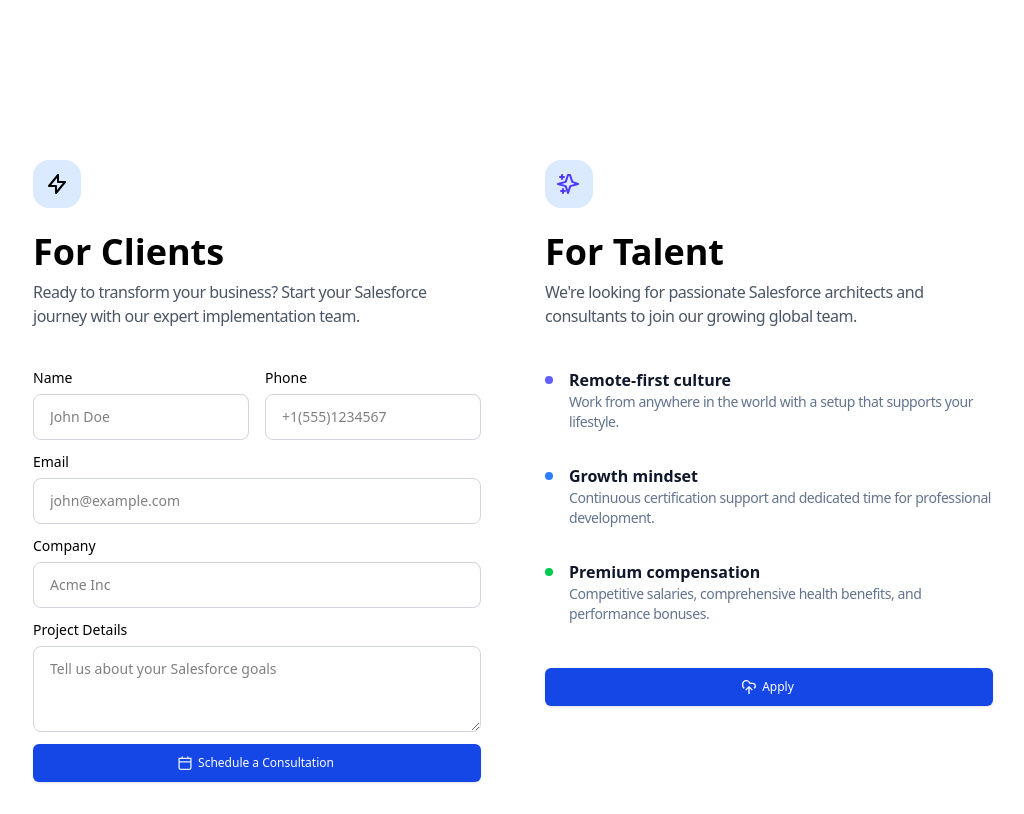
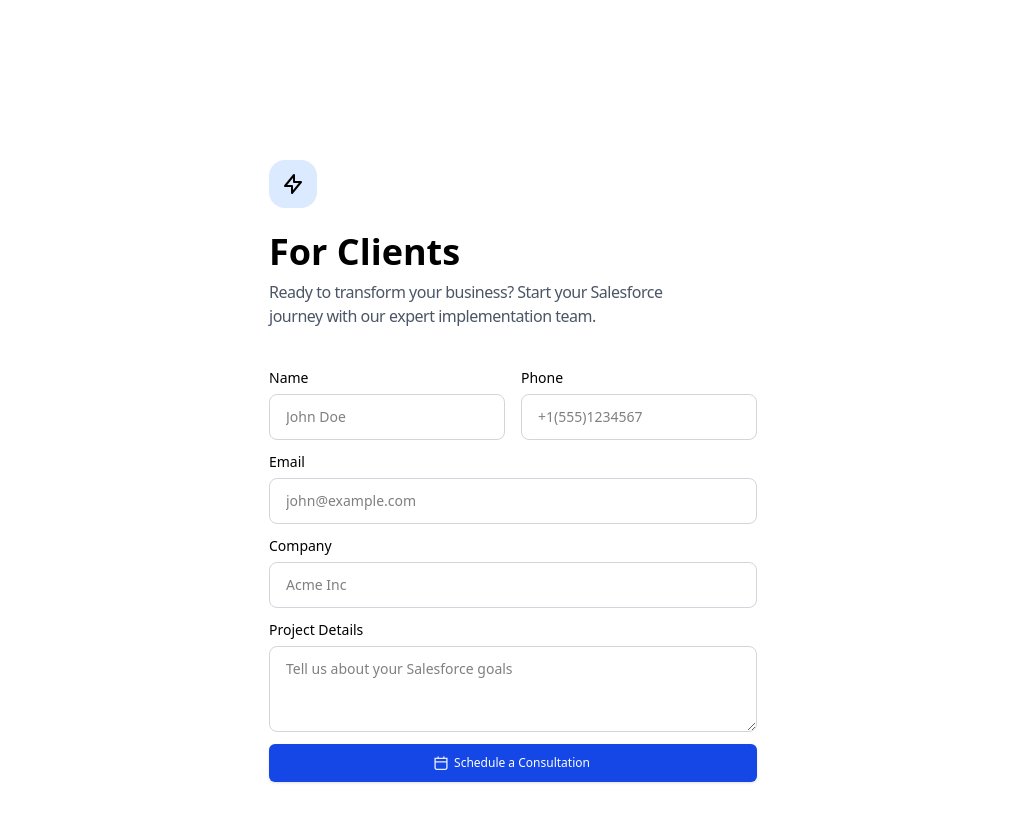
Before and after one commit to ApexStack-Technology/website, a Nuxt app: page / in a window 1280 px wide. Shown: the part 3523-4337 px from the top of the page, without its empty margins (127-1151 px from the left). Built offline with nearby package versions, Linux system fonts and the light colour scheme.

Commit message:
talent contact form removed

```diff
--- a/app/components/contactus.vue
+++ b/app/components/contactus.vue
@@ -1,6 +1,6 @@
 <template>
 
-    <section class="max-w-5xl mx-auto grid grid-cols-1 md:grid-cols-2">
+    <section class="max-w-5xl flex justify-center mx-auto">
         <div class="bg-white p-8">
             <div id="client-precontact-form">
                 <header class="mb-10">
@@ -64,56 +64,6 @@
                 </h2>
                 <div class="mt-2 max-w-md text-gray-600">
                     <p>Our team will be in touch shortly to discuss your Salesforce implementation needs. We're excited to help you scale your operations.</p>
-                </div>
-            </div>
-        </div>
-        <div class="p-8">
-            <header class="mb-10">
-                <div class="w-12 h-12 bg-blue-100 rounded-2xl flex items-center justify-center mb-6">
-                    <svg class="w-6 h-6 text-indigo-600" fill="none" stroke="currentColor" viewbox="0 0 24 24" xmlns="http://www.w3.org/2000/svg">
-                        <path d="M5 3v4M3 5h4M6 17v4m-2-2h4m5-16l2.286 6.857L21 12l-7.714 2.143L11 21l-2.286-6.857L1 12l7.714-2.143L11 3z" stroke-linecap="round" stroke-linejoin="round" stroke-width="2"></path>
-                    </svg>
-                </div>
-                <h2 class="block font-extrabold text-2xl md:text-3xl lg:text-4xl">
-                    For Talent
-                </h2>
-                <div class="mt-2 max-w-md text-gray-600">
-                    <p>We're looking for passionate Salesforce architects and consultants to join our growing global team.</p>
-                </div>
-            </header>
-            <div id="talent-culture">
-                <div class="space-y-8 mb-12">
-                    <div class="flex items-start">
-                        <div class="flex-shrink-0 mt-2">
-                            <div class="w-2 h-2 rounded-full bg-indigo-500"></div>
-                        </div>
-                        <div class="ml-4">
-                            <h3 class="font-bold text-slate-900">Remote-first culture</h3>
-                            <p class="text-slate-500 text-sm">Work from anywhere in the world with a setup that supports your lifestyle.</p>
-                        </div>
-                    </div>
-                    <div class="flex items-start">
-                        <div class="flex-shrink-0 mt-2">
-                            <div class="w-2 h-2 rounded-full bg-blue-500"></div>
-                        </div>
-                        <div class="ml-4">
-                            <h3 class="font-bold text-slate-900">Growth mindset</h3>
-                            <p class="text-slate-500 text-sm">Continuous certification support and dedicated time for professional development.</p>
-                        </div>
-                    </div>
-                    <div class="flex items-start">
-                        <div class="flex-shrink-0 mt-2">
-                            <div class="w-2 h-2 rounded-full bg-green-500"></div>
-                        </div>
-                        <div class="ml-4">
-                            <h3 class="font-bold text-slate-900">Premium compensation</h3>
-                            <p class="text-slate-500 text-sm">Competitive salaries, comprehensive health benefits, and performance bonuses.</p>
-                        </div>
-                    </div>
-                    <button id="talent-apply-btn" type="button" class="mt-3 w-full cursor-pointer inline-flex text-xs items-center justify-center text-white bg-blue-700 hover:bg-blue-800 border border-transparent focus:ring-2 focus:ring-blue-300 shadow-sm font-medium leading-5 rounded-md text-sm px-3 py-2 focus:outline-none">
-                        <svg class="w-3.5 h-3.5 me-1.5 -ms-0.5" viewBox="0 0 16 16" fill="none"><path fill-rule="evenodd" clip-rule="evenodd" d="M1.5 4.875C1.5 3.01104 3.01104 1.5 4.875 1.5C6.20018 1.5 7.34838 2.26364 7.901 3.37829C8.1902 3.96162 8.79547 4.5 9.60112 4.5H12.25C13.4926 4.5 14.5 5.50736 14.5 6.75C14.5 7.42688 14.202 8.03329 13.7276 8.44689L13.1622 8.93972L14.1479 10.0704L14.7133 9.57758C15.5006 8.89123 16 7.8785 16 6.75C16 4.67893 14.3211 3 12.25 3H9.60112C9.51183 3 9.35322 2.93049 9.2449 2.71201C8.44888 1.1064 6.79184 0 4.875 0C2.18261 0 0 2.18261 0 4.875V6.40385C0 7.69502 0.598275 8.84699 1.52982 9.59656L2.11415 10.0667L3.0545 8.89808L2.47018 8.42791C1.87727 7.95083 1.5 7.22166 1.5 6.40385V4.875ZM7.29289 7.39645C7.68342 7.00592 8.31658 7.00592 8.70711 7.39645L11.7803 10.4697L12.3107 11L11.25 12.0607L10.7197 11.5303L8.75 9.56066V15.25V16H7.25V15.25V9.56066L5.28033 11.5303L4.75 12.0607L3.68934 11L4.21967 10.4697L7.29289 7.39645Z" fill="currentColor"></path></svg>
-                        <span>Apply</span>
-                    </button>
                 </div>
             </div>
         </div>
```
